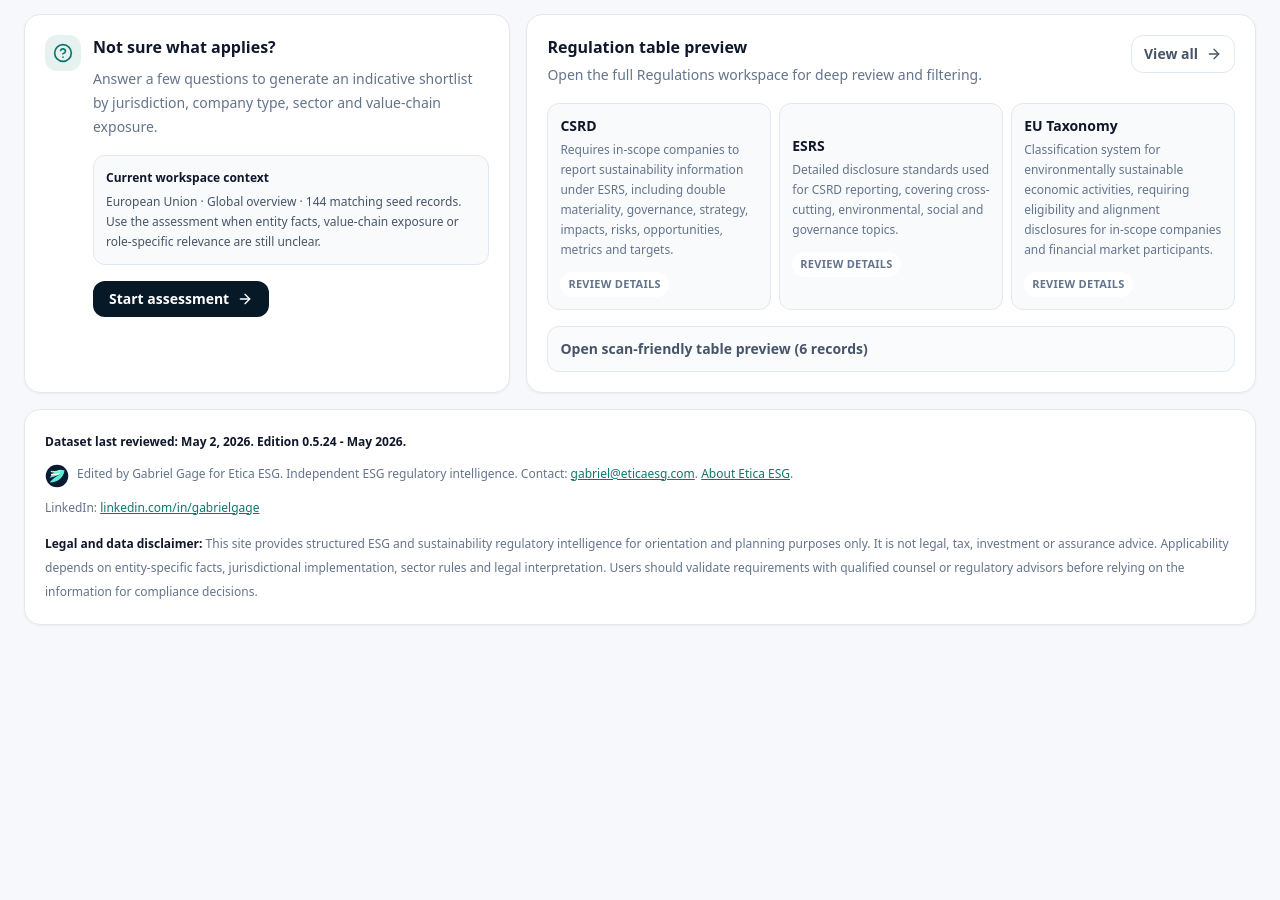
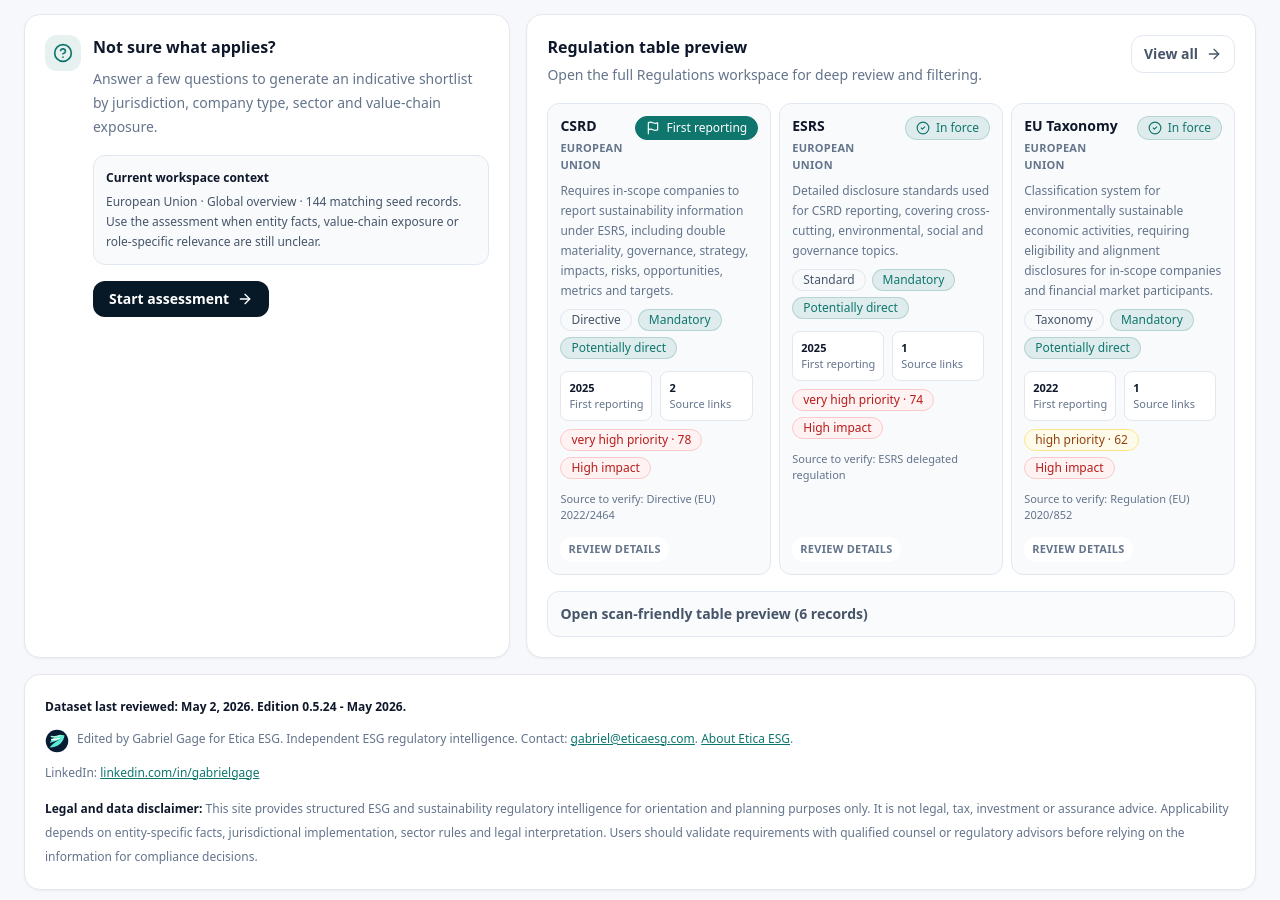
Before and after one commit to gabrielgage/esg-regulatory-atlas, a Next.js app: page / in a window 1280 px wide. Shown: the part 1473-2373 px from the top of the page. Before the commit the page ends 2166 px from the top, so only its background shows below. Built offline with nearby package versions, Linux system fonts and the light colour scheme.

Commit message:
Add homepage priority record cues
Add richer decision cues to homepage priority regulation cards, scope the smoke assertions to stable card test ids, and document the PR #37 smoke-test root cause in the issue resolution log.

```diff
--- a/app/page.tsx
+++ b/app/page.tsx
@@ -11,12 +11,16 @@ import { RegulationTable } from "@/components/RegulationTable";
 import { RegulationDetail } from "@/components/RegulationDetail";
 import { DisclaimerBanner } from "@/components/DisclaimerBanner";
 import { FooterDisclaimer } from "@/components/FooterDisclaimer";
+import { Badge } from "@/components/Badge";
+import { RecordMetaBadges } from "@/components/RecordMetaBadges";
 import { ShareViewButton } from "@/components/ShareViewButton";
+import { StatusBadge } from "@/components/StatusBadge";
 import { ViewSelector } from "@/components/ViewSelector";
 import { useLanguage } from "@/components/LanguageProvider";
 import { DATASET_META } from "@/data/_meta";
 import { jurisdictions, quickViews, regulations } from "@/data/seed";
 import { initialFilters, filterRegulations } from "@/lib/filters";
+import { readinessBand, readinessClass, readinessScore } from "@/lib/scoring";
 import { filtersFromSearchParams, filtersToSearchParams, viewFromSearchParams } from "@/lib/urlFilters";
 import { Jurisdiction, Regulation } from "@/types/regulation";
 
@@ -183,18 +187,7 @@ function RegulationPreviewPanel({ regulations, onSelect }: { regulations: Regula
 
       <div className="mt-4 grid gap-2 md:grid-cols-3">
         {priorityRecords.map((regulation) => (
-          <button
-            key={regulation.id}
-            type="button"
-            onClick={() => onSelect(regulation)}
-            className="rounded-xl border border-slate-200 bg-slate-50 p-3 text-left transition hover:border-teal/40 hover:bg-teal/5"
-          >
-            <span className="block text-sm font-semibold text-ink">{regulation.shortName}</span>
-            <span className="mt-1 line-clamp-2 block text-xs leading-5 text-slate-500">{regulation.summary}</span>
-            <span className="mt-3 inline-flex rounded-full bg-white px-2 py-1 text-[11px] font-semibold uppercase tracking-wide text-slate-500">
-              Review details
-            </span>
-          </button>
+          <PriorityRecordCard key={regulation.id} regulation={regulation} onSelect={onSelect} />
         ))}
         {!priorityRecords.length && (
           <div className="rounded-xl border border-slate-200 bg-slate-50 p-4 text-sm text-slate-500 md:col-span-3">
@@ -212,6 +205,55 @@ function RegulationPreviewPanel({ regulations, onSelect }: { regulations: Regula
         </div>
       </details>
     </section>
+  );
+}
+
+function PriorityRecordCard({ regulation, onSelect }: { regulation: Regulation; onSelect: (regulation: Regulation) => void }) {
+  const band = readinessBand(regulation);
+  const prioritySource = regulation.sourceUrls.find((source) => source.type === "primary" || source.type === "regulator" || source.type === "standards_body");
+
+  return (
+    <button
+      type="button"
+      onClick={() => onSelect(regulation)}
+      className="flex min-h-[16rem] flex-col rounded-xl border border-slate-200 bg-slate-50 p-3 text-left transition hover:border-teal/40 hover:bg-teal/5 focus-visible:border-teal/50"
+      aria-label={`Review details for ${regulation.shortName}`}
+      data-testid="priority-record-card"
+    >
+      <span className="flex items-start justify-between gap-2">
+        <span>
+          <span className="block text-sm font-semibold text-ink">{regulation.shortName}</span>
+          <span className="mt-1 block text-[11px] font-semibold uppercase tracking-wide text-slate-500">{regulation.jurisdiction}</span>
+        </span>
+        <StatusBadge status={regulation.status} className="shrink-0" />
+      </span>
+      <span className="mt-2 line-clamp-3 block text-xs leading-5 text-slate-500">{regulation.summary}</span>
+      <RecordMetaBadges regulation={regulation} compact />
+      <span className="mt-3 grid grid-cols-2 gap-2 text-[11px] leading-4 text-slate-500">
+        <span className="rounded-lg border border-slate-200 bg-white p-2">
+          <span className="block font-semibold text-ink">{regulation.firstReportingYear || "Monitor"}</span>
+          <span>First reporting</span>
+        </span>
+        <span className="rounded-lg border border-slate-200 bg-white p-2">
+          <span className="block font-semibold text-ink">{regulation.sourceUrls.length}</span>
+          <span>Source links</span>
+        </span>
+      </span>
+      <span className="mt-2 flex flex-wrap gap-1.5">
+        <Badge className={readinessClass(band)}>
+          {band} priority · {readinessScore(regulation)}
+        </Badge>
+        {regulation.highImpact && <Badge className="border-red-200 bg-red-50 text-red-700">High impact</Badge>}
+      </span>
+      <span className="mt-3 line-clamp-2 text-[11px] leading-4 text-slate-500">
+        Source to verify: {prioritySource?.label || regulation.sourceUrls[0]?.label || "source review needed"}
+      </span>
+      <span className="mt-auto pt-3">
+        <span className="inline-flex rounded-full bg-white px-2 py-1 text-[11px] font-semibold uppercase tracking-wide text-slate-500">
+          Review details
+        </span>
+      </span>
+    </button>
   );
 }
 
```
Also changed, not shown: 3 other files (tests, documents, lock files or other folders).
